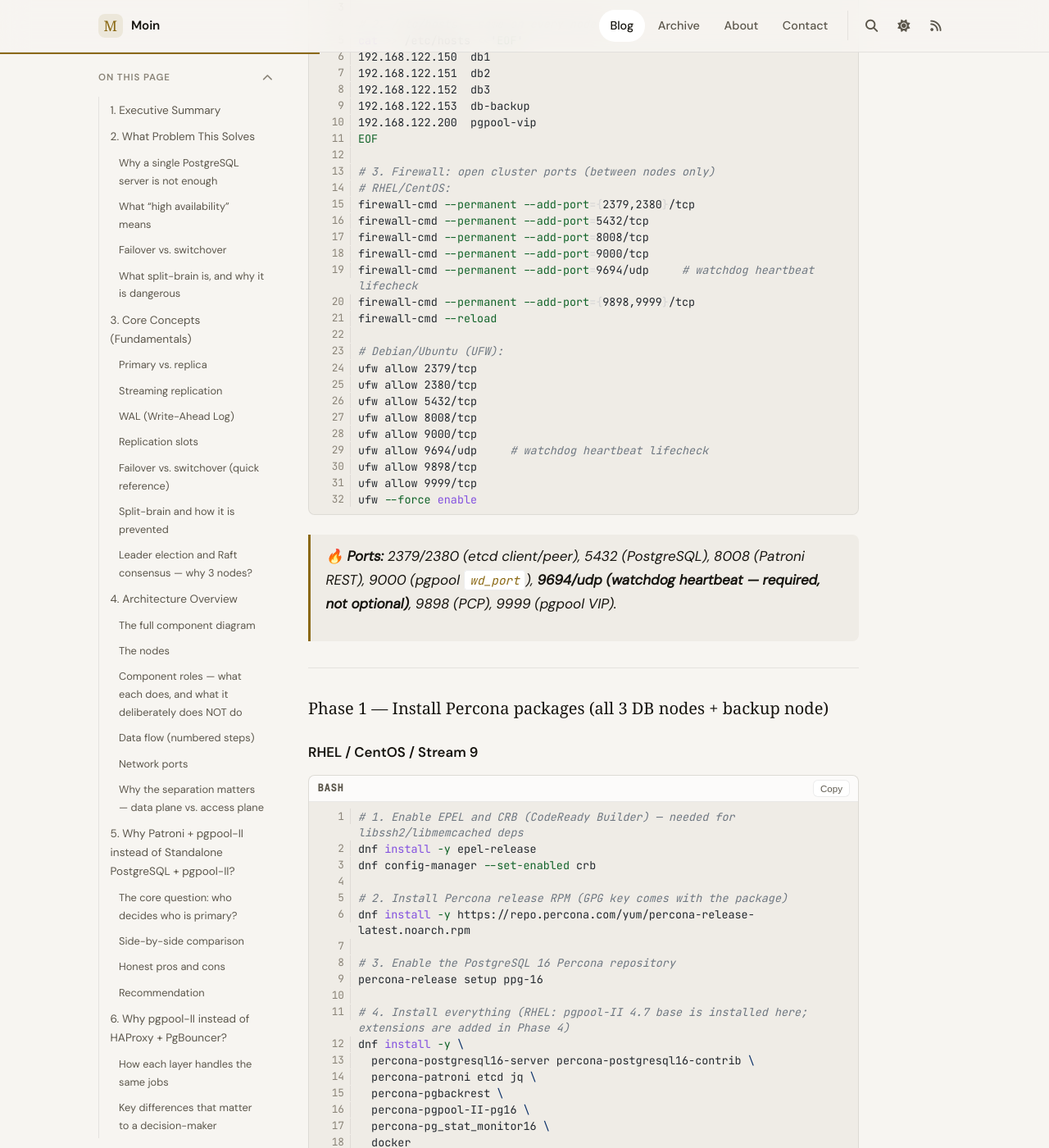
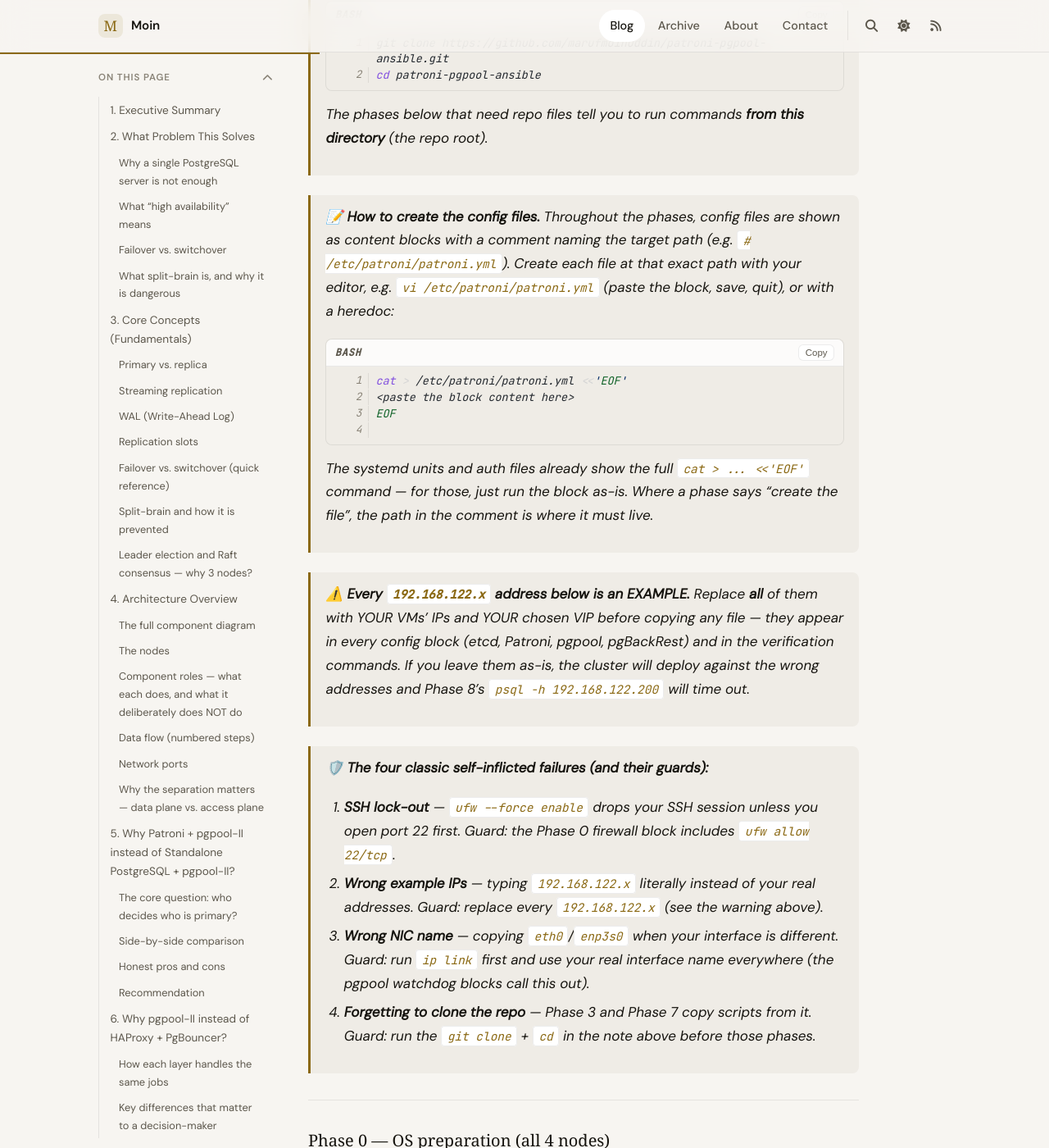
Before and after one commit to marufmoinuddin/marufmoinuddin.github.io, a Jekyll site: the page built from _posts/2026-08-25-postgresql-ha-patroni-pgpool-complete-guide.md, in a window 1280 px wide and 1400 px high, scrolled down 26270 px. Shown: the whole window at 82% size. Built offline with Jekyll 4.4.1, drawn with Linux system fonts in a browser that asks for light colours; some web fonts are replaced; comment, search, counter and statistics services are not loaded; some of the changed text lies outside the part shown.

Commit message:
feat(blog): publish PG HA guide with novice-review fixes
Applies the novice-docs-reviewer recommendations:
- Reader's map + §1 jargon gloss (Patroni, pgpool-II, WAL, quorum...)
- Manual path: git clone two-liner, four self-inflicted-failure guards,
  explicit cd to repo root, non-empty script extraction checks
- Blocking fixes verified: SSH port 22 in firewall blocks, jq on Debian,
  pgBackRest archiving reordered before first backup
- §16 renumbered (1-7), example-IP + NIC-name warnings everywhere
- read_time 86 -> 91

````diff
--- a/_posts/2026-08-25-postgresql-ha-patroni-pgpool-complete-guide.md
+++ b/_posts/2026-08-25-postgresql-ha-patroni-pgpool-complete-guide.md
@@ -13,6 +13,12 @@ read_time: 86
 > **One file. No prior DBA knowledge required.**
 > This guide explains a production PostgreSQL 16 high-availability cluster — what it is, why it exists, how it works, how it was deployed, how it behaves under failure, and what its honest limitations are — for a supervisor who needs to make an informed decision.
 
+> 🗺️ **Reader's map — read only what you need:**
+> - **Making the buy/build decision?** Read §1–8 (what it is, why it exists, how it works) and §15–16 (evidence + honest limitations).
+> - **Deploying or operating the cluster?** Read §9 (manual deploy) or §10 (automated deploy), then §11 (day-2 operations), §12 (production hardening), §13 (security & secrets — incl. the `CHANGE_ME_*` mapping for §9), and §14 (troubleshooting).
+> - **Just need a term defined?** The Glossary (§17) defines every acronym.
+> - §9 is a full implementer runbook; if you are only evaluating, you can skip it.
+
 ---
 
 ## 1. Executive Summary
@@ -22,6 +28,8 @@ This document describes a **3-node PostgreSQL 16 high-availability (HA) cluster*
 The single most important mental model is: **Patroni owns the data plane** (which PostgreSQL node is primary, replication, failover, slots, config), and **pgpool-II owns the access plane** (where clients connect, pooling, query routing, Virtual IP). They do not fight over leadership — Patroni is the single source of truth, and pgpool-II follows Patroni's lead.
 
 The architecture has been **stress-tested with real power-loss fault injection**: **5 out of 5 consecutive failovers passed**, with **zero lost commits** across ~104,000 confirmed writes and **zero split-brain** across 3,600 direct node probes. Failover took ~40 seconds (median), clients saw a 34–38 second write interruption, and killed nodes rejoined in 36–40 seconds — all automatically, without human intervention or re-provisioning.
+
+> 📖 **Jargon you'll meet in this summary** (all defined properly in §3 and the Glossary §17): **Patroni** = the cluster manager that decides who is primary; **pgpool-II** = the traffic controller apps connect to; **replication** = copying the database to other nodes; **WAL** = the transaction log; **quorum** = a majority of nodes agreeing; **split-brain** = two nodes both acting as primary; **async replication** = replicas may lag slightly behind the primary.
 
 This is not magic and not perfect: replication is asynchronous (a hard zero-data-loss guarantee would require synchronous mode), and etcd is a single point of failure for *write availability* (mitigations are documented). But for a self-contained production cluster, this design delivers automatic, safe, observable failover — with the evidence to prove it.
 
@@ -569,7 +577,12 @@ This is the **complete, hand-by-hand path** — the same steps the Ansible playb
 | **Pgpool package** | `percona-pgpool-II-pg16` (4.7) | **PGDG `pgpool2` 4.7.2** + `postgresql-16-pgpool2` |
 | Postgres user home | `/var/lib/pgsql` | `/var/lib/postgresql` |
 
-> 📄 **The manual path needs the repository.** Several scripts referenced below (`failover.sh`, `follow_master.sh`, `reattach_nodes.sh`, `pgpool_role_signal.sh`, `patroni_self_heal.sh`, `cluster_health.sh`) are long and battle-tested; the complete working versions live **inline in the playbooks** (`04_Configure_Pgpool.yml`, `03_Configure_Patroni.yml`, `06_Configure_Cluster_Health.yml`) and in `files/pgpool_role_signal.sh`. This guide shows the config and the outline; **copy the full scripts from the repository** for production rather than retyping them.
+> 📄 **The manual path needs the repository.** Several scripts referenced below (`failover.sh`, `follow_master.sh`, `reattach_nodes.sh`, `pgpool_role_signal.sh`, `patroni_self_heal.sh`, `cluster_health.sh`) are long and battle-tested; the complete working versions live **inline in the playbooks** (`04_Configure_Pgpool.yml`, `03_Configure_Patroni.yml`, `06_Configure_Cluster_Health.yml`) and in `files/pgpool_role_signal.sh`. This guide shows the config and the outline; **copy the full scripts from the repository** for production rather than retyping them. If you don't have the repo yet, clone it first (on your workstation, or on a node that can reach the internet):
+> ```bash
+> git clone https://github.com/marufmoinuddin/patroni-pgpool-ansible.git
+> cd patroni-pgpool-ansible
+> ```
+> The phases below that need repo files tell you to run commands **from this directory** (the repo root).
 
 > 📝 **How to create the config files.** Throughout the phases, config files are shown as content blocks with a comment naming the target path (e.g. `# /etc/patroni/patroni.yml`). Create each file at that exact path with your editor, e.g. `vi /etc/patroni/patroni.yml` (paste the block, save, quit), or with a heredoc:
 > ```bash
@@ -579,12 +592,21 @@ This is the **complete, hand-by-hand path** — the same steps the Ansible playb
 > ```
 > The systemd units and auth files already show the full `cat > ... <<'EOF'` command — for those, just run the block as-is. Where a phase says "create the file", the path in the comment is where it must live.
 
+> ⚠️ **Every `192.168.122.x` address below is an EXAMPLE.** Replace **all** of them with YOUR VMs' IPs and YOUR chosen VIP before copying any file — they appear in every config block (etcd, Patroni, pgpool, pgBackRest) and in the verification commands. If you leave them as-is, the cluster will deploy against the wrong addresses and Phase 8's `psql -h 192.168.122.200` will time out.
+
+> 🛡️ **The four classic self-inflicted failures (and their guards):**
+> 1. **SSH lock-out** — `ufw --force enable` drops your SSH session unless you open port 22 first. Guard: the Phase 0 firewall block includes `ufw allow 22/tcp`.
+> 2. **Wrong example IPs** — typing `192.168.122.x` literally instead of your real addresses. Guard: replace every `192.168.122.x` (see the warning above).
+> 3. **Wrong NIC name** — copying `eth0`/`enp3s0` when your interface is different. Guard: run `ip link` first and use your real interface name everywhere (the pgpool watchdog blocks call this out).
+> 4. **Forgetting to clone the repo** — Phase 3 and Phase 7 copy scripts from it. Guard: run the `git clone` + `cd` in the note above before those phases.
+
 ---
 
 ### Phase 0 — OS preparation (all 4 nodes)
 
 ```bash
-# 1. Hostnames
+# 1. Hostnames (run each on the matching VM: db1 on .150, db2 on .151, db3 on .152,
+#    db-backup on .153)
 hostnamectl set-hostname db1      # db2, db3, db-backup respectively
 
 # 2. /etc/hosts — same on every node
@@ -598,6 +620,7 @@ EOF
 
 # 3. Firewall: open cluster ports (between nodes only)
 # RHEL/CentOS:
+firewall-cmd --permanent --add-service=ssh        # keep SSH open so you don't lock yourself out
 firewall-cmd --permanent --add-port={2379,2380}/tcp
 firewall-cmd --permanent --add-port=5432/tcp
 firewall-cmd --permanent --add-port=8008/tcp
@@ -607,6 +630,7 @@ firewall-cmd --permanent --add-port={9898,9999}/tcp
 firewall-cmd --reload
 
 # Debian/Ubuntu (UFW):
+ufw allow 22/tcp          # keep SSH open so you don't lock yourself out
 ufw allow 2379/tcp
 ufw allow 2380/tcp
 ufw allow 5432/tcp
@@ -618,7 +642,7 @@ ufw allow 9999/tcp
 ufw --force enable
 ```
 
-> 🔥 **Ports:** 2379/2380 (etcd client/peer), 5432 (PostgreSQL), 8008 (Patroni REST), 9000 (pgpool `wd_port`), **9694/udp (watchdog heartbeat — required, not optional)**, 9898 (PCP), 9999 (pgpool VIP).
+> 🔥 **Ports:** 2379/2380 (etcd client/peer), 5432 (PostgreSQL), 8008 (Patroni REST), 9000 (pgpool `wd_port`), **9694/udp (watchdog heartbeat — required, not optional)**, 9898 (PCP), 9999 (pgpool VIP). **Keep 22 (SSH) open** — `ufw --force enable` switches to default-deny incoming, and without an explicit `ufw allow 22/tcp` your SSH session dies at this exact command.
 
 ---
 
@@ -667,11 +691,12 @@ echo "deb [signed-by=/usr/share/keyrings/pgdg.gpg] https://apt.postgresql.org/pu
 apt update
 # NOTE: do NOT install pgpool2 here — it is installed (pinned to 4.7.2) in Phase 4
 
-# 5. Install the rest from Percona
+# 5. Install the rest from Percona (jq is required by the failover scripts in Phase 4)
 apt install -y \
   percona-postgresql-16 \
   percona-patroni etcd \
   percona-pgbackrest \
+  jq \
   docker.io
 ```
 
@@ -746,9 +771,15 @@ systemctl enable --now etcd   # on all 3, roughly together
 ETCDCTL_API=3 etcdctl --endpoints=http://192.168.122.150:2379 endpoint health
 ETCDCTL_API=3 etcdctl --endpoints=http://192.168.122.150:2379 member list
 # All 3 members must show "healthy: true"
+
+# If a member shows "unhealthy": check `journalctl -u etcd -f` on that node, and
+# confirm all three /etc/etcd/etcd.conf files have IDENTICAL ETCD_INITIAL_CLUSTER
+# and ETCD_INITIAL_CLUSTER_TOKEN values (a typo in one breaks the whole quorum).
 ```
 
 > 🔁 **Re-runs never wipe etcd.** Only a fresh bootstrap / DR restore wipes the data dir (equivalent to `etcd_force_reset: true` in the playbooks). Never `rm -rf /var/lib/etcd/*` on a healthy cluster.
+
+> ✅ **Done with etcd?** Phase 8 step 2 re-verifies quorum — run it after Phase 7.
 
 ---
 
@@ -837,7 +868,7 @@ postgresql:
   connect_address: 192.168.122.150:5432   # this node's IP
   data_dir: /postgres/data/16/maruf         # DEBIAN PATH — change for RHEL below
   bin_dir: /usr/lib/postgresql/16/bin      # DEBIAN PATH — change for RHEL below
-  pgpass: /tmp/pgpass0
+  pgpass: /tmp/pgpass0        # Patroni creates this file during bootstrap — you don't create it
   authentication:
     replication:
       username: replicator
@@ -918,8 +949,9 @@ chmod 0755 /usr/local/sbin/wait_for_etcd.sh
 # 2. pgpool_role_signal.sh — Patroni on_role_change callback: on promotion,
 #    immediately run pcp_promote_node on every pgpool node (closes the ~4 min
 #    switchover detection gap). This file ships in the repository at
-#    files/pgpool_role_signal.sh — run the command below from the REPO ROOT
-#    (the directory you cloned the repo into):
+#    files/pgpool_role_signal.sh — run the commands below from the REPO ROOT
+#    (the directory you cloned the repo into — see the §9 intro):
+cd ~/patroni-pgpool-ansible   # or wherever you cloned the repo
 cp files/pgpool_role_signal.sh /usr/local/sbin/pgpool_role_signal.sh
 chown postgres:postgres /usr/local/sbin/pgpool_role_signal.sh
 chmod 0755 /usr/local/sbin/pgpool_role_signal.sh
@@ -1029,6 +1061,8 @@ patronictl -c /etc/patroni/patroni.yml list
 
 > ✅ **Validate:** `patroni --validate-config /etc/patroni/patroni.yml` on each node before starting.
 
+> ✅ **Done with Patroni?** Phase 8 step 1 re-checks the cluster — run it after Phase 7.
+
 ---
 
 ### Phase 4 — pgpool-II + Watchdog + VIP (db1, db2, db3)
@@ -1045,10 +1079,10 @@ patronictl -c /etc/patroni/patroni.yml list
 # /etc/pgpool-II/pgpool.conf  (db1 example)
 listen_addresses = '*'
 port = 9999
-socket_dir = '/var/run/postgresql'
+socket_dir = '/var/run/postgresql'      # this is why the mkdir step below also chowns /var/run/postgresql
 pcp_listen_addresses = '*'
 pcp_port = 9898
-pcp_socket_dir = '/var/run/postgresql'
+pcp_socket_dir = '/var/run/postgresql'  # same — must be writable by postgres
 
 # Backend nodes (Patroni-managed PostgreSQL instances)
 backend_hostname0 = '192.168.122.150'
@@ -1193,10 +1227,10 @@ apt install -y pgpool2=4.7.2-1.pgdg* libpgpoolpcp3=4.7.2-1.pgdg* postgresql-16-p
 # /etc/pgpool2/pgpool.conf  (db1 example — watchdog INLINE)
 listen_addresses = '*'
 port = 9999
-socket_dir = '/var/run/postgresql'
+socket_dir = '/var/run/postgresql'      # this is why the mkdir step below also chowns /var/run/postgresql
 pcp_listen_addresses = '*'
 pcp_port = 9898
-pcp_socket_dir = '/var/run/postgresql'
+pcp_socket_dir = '/var/run/postgresql'  # same — must be writable by postgres
 
 # Backend nodes
 backend_hostname0 = '192.168.122.150'
@@ -1323,6 +1357,8 @@ if_down_cmd = '/usr/sbin/ip addr del 192.168.122.200/24 dev enp3s0'
 arping_path = '/usr/sbin'
 arping_cmd = '/usr/sbin/arping -U 192.168.122.200 -w 1 -I enp3s0'
 ```
+
+> ⚠️ **`enp3s0` is an example NIC name.** Check your actual interface with `ip link` (Debian 12 commonly uses `enp3s0` or `enp1s0`, but it can be `ens18`, `eth0`, etc.). Change **every** `enp3s0` in this file — `wd_monitoring_interfaces_list`, `heartbeat_device0/1`, and `if_up_cmd`/`if_down_cmd`/`arping_cmd` — or the watchdog heartbeats will silently fail and the VIP will never form.
 
 > 🔑 **Debian vs RHEL parameter differences (both 4.7):**
 > | 4.7 (CentOS, separate file) | 4.7 (Debian, inline) |
@@ -1435,6 +1471,8 @@ SQL
 #### Deploy the Patroni-aware failover scripts
 
 These scripts are what make pgpool follow Patroni's leader after a failover. The versions below are **functional** (they poll Patroni, map the new leader to a pgpool backend node id, and re-attach it). On Debian, change `/etc/pgpool-II` → `/etc/pgpool2` and `/var/log/pgpool` → `/var/log/pgpool2` inside the scripts.
+
+> ✅ **Prerequisite check:** `failover.sh` uses `jq` to parse `patronictl` output. Verify it is installed before continuing: `command -v jq` (RHEL installs it in Phase 1; Debian now does too). If it prints nothing, install it: `apt install -y jq` (Debian) or `dnf install -y jq` (RHEL).
 
 ```bash
 # /etc/pgpool-II/failover.sh — on backend failover, wait for Patroni to elect a
@@ -1589,6 +1627,8 @@ ip addr show eth0 | grep 192.168.122.200    # RHEL (or your NIC)
 
 > 🔁 **Auto-reattach (optional):** the playbooks also deploy a `pgpool-reattach.timer` that periodically re-attaches recovered backend nodes and corrects routing-role mismatches. It is optional — copy `reattach_nodes.sh` + the timer unit from `04_Configure_Pgpool.yml` if you want it.
 
+> ✅ **Done with pgpool?** Phase 8 steps 3–4 re-verify the watchdog/VIP and the connection through it — run them after Phase 7.
+
 ---
 
 ### Phase 5 — pgBackRest (backup node `.153` + PG nodes)
@@ -1664,14 +1704,9 @@ EOF
 
 > 🔒 **Mask the unused server daemon:** this stack is SSH-based (no pgBackRest TLS daemon). Mask the unit so it can never start: `systemctl mask pgbackrest` (only if a unit file exists — the Debian package ships none).
 
-```bash
-# Create the stanza, then the first full backup (on the backup node)
-sudo -iu postgres pgbackrest --stanza=maruf stanza-create
-sudo -iu postgres pgbackrest --stanza=maruf --type=full backup
-sudo -iu postgres pgbackrest --stanza=maruf info
-```
-
-#### Enable archiving in Patroni (for PITR)
+#### Enable archiving in Patroni FIRST (for PITR)
+
+> ⚠️ **Do this BEFORE the first backup.** A backup taken before archiving is enabled cannot be used for point-in-time recovery — it has no WAL archive chain to replay. The order below matters.
 
 ```bash
 # On the primary, re-enable archiving and point it at pgBackRest
@@ -1687,7 +1722,13 @@ patronictl -c /etc/patroni/patroni.yml edit-config \
 patronictl -c /etc/patroni/patroni.yml restart maruf --force
 ```
 
-> Archiving must be enabled **before** the first backup for a complete point-in-time-recovery chain.
+Now create the stanza and take the first full backup (on the backup node):
+
+```bash
+sudo -iu postgres pgbackrest --stanza=maruf stanza-create
+sudo -iu postgres pgbackrest --stanza=maruf --type=full backup
+sudo -iu postgres pgbackrest --stanza=maruf info
+```
 
 ---
 
@@ -1766,9 +1807,13 @@ pmm-admin add postgresql --username=pmm --password=CHANGE_ME --skip-connection-c
 > ⚠️ **These two scripts come from the repository** (`06_Configure_Cluster_Health.yml`). If you are following the manual path **without** the repo checked out, copy them from a machine that has it (or from the playbook file) before continuing — the timers below will fail without them. The cluster itself works fine without this phase; it only adds self-healing + monitoring.
 
 ```bash
+# 0. These commands must run from the REPO ROOT (the directory you cloned the
+#    repo into — see the §9 intro for the clone command). The playbook file is
+#    referenced by relative path.
+cd ~/patroni-pgpool-ansible   # or wherever you cloned the repo
+
 # 1. patroni_self_heal.sh — restart a crashed/stopped/failed LOCAL Patroni member
 #    (NEVER the leader). Copy from 06_Configure_Cluster_Health.yml.
-#    From a repo checkout:
 cp 06_Configure_Cluster_Health.yml /tmp/06.yml
 #    Extract the script body from the playbook (between the copy task markers):
 sed -n '/patroni_self_heal.sh/,/^    - name: Deploy Patroni self-heal systemd service/p' /tmp/06.yml \
@@ -1783,6 +1828,12 @@ sed -n '/cluster_health.sh/,/^    - name: Deploy cluster health monitor systemd
 chmod 0755 /usr/local/sbin/cluster_health.sh
 #    (Set health_alert_command inside the script to get paged before an outage
 #    becomes permanent.)
+
+# ✅ Verify both scripts are non-empty (if the playbook markers change, the sed
+#    produces an empty file and the timers fail silently):
+ls -l /usr/local/sbin/patroni_self_heal.sh /usr/local/sbin/cluster_health.sh
+#    Each should be several KB. If either is 0 bytes, the extraction failed —
+#    copy the script bodies from 06_Configure_Cluster_Health.yml by hand instead.
 
 # 3. systemd timers
 cat > /etc/systemd/system/patroni-self-heal.service <<'EOF'
@@ -1829,6 +1880,10 @@ EOF
 
 systemctl daemon-reload
 systemctl enable --now patroni-self-heal.timer cluster-health.timer
+
+# ✅ Verify both timers are active and scheduled:
+systemctl list-timers | grep -E 'patroni-self-heal|cluster-health'
+#    Both rows should show populated NEXT / LEFT / LAST columns (not "n/a").
 ```
 
 > 📄 The complete, working `patroni_self_heal.sh` and `cluster_health.sh` are inline in `06_Configure_Cluster_Health.yml` — copy them verbatim for production.
@@ -1885,7 +1940,7 @@ ansible-vault encrypt variables.yaml       # → recommended
 
 # 4. Deploy (~10–15 minutes)
 ansible-playbook -i hosts site.yml --syntax-check   # first: check it parses
-ansible-playbook -i hosts site.yml --ask-vault-pass
+ansible-playbook -i hosts site.yml --ask-vault-pass   # this is the password you set in the previous step
 ```
 
 Key variables you must change in `variables.yaml`: `patroni_scope` (cluster name, default `maruf`), `postgres_password`, `replicator_password`, `patroni_admin_password`, `percona_password`, `pgpool_password`, `pcp_password`, `pgpool_admin_password`, `watchdog_authkey`, `pmm_admin_password`, `pg_pmm_user_password` (all **strong random**), `vip_address` (`192.168.122.200`), and `vip_interface_override` (only if the auto-detected NIC is wrong — verify with `ip link`).
@@ -2315,7 +2370,7 @@ The default co-located topology tolerates losing **any single host**. Losing **t
 | pgBackRest **archive-push** can silently wedge for hours with no monitoring alert (observed ~2.5 h before Test 2) | Open — not a blocker | Add an archive-staleness/backlog check (oldest unarchived WAL age) to the health monitor |
 | PMM monitoring | **Disabled by policy** on `db-backup` | Keep PMM off; do not redeploy; the stack is fully validated without it |
 
-### 6. Watchdog/VIP hard facts
+### 7. Watchdog/VIP hard facts
 
 - `wd_quorum_exit = on` (default): a pgpool instance that loses watchdog quorum **exits** rather than serving the VIP alone → no split-brain VIP.
 - The VIP is served by the *watchdog leader*, which is elected independently of the PostgreSQL primary — the VIP may move without a DB failover (and vice versa). If the pgpool process on the VIP-holding node dies, the VIP must move (measured ~50 s blip in one test) — applications should retry connections.
````
Also changed, not shown: other parts of _posts/2026-08-25-postgresql-ha-patroni-pgpool-complete-guide.md (+4 -4 lines).
